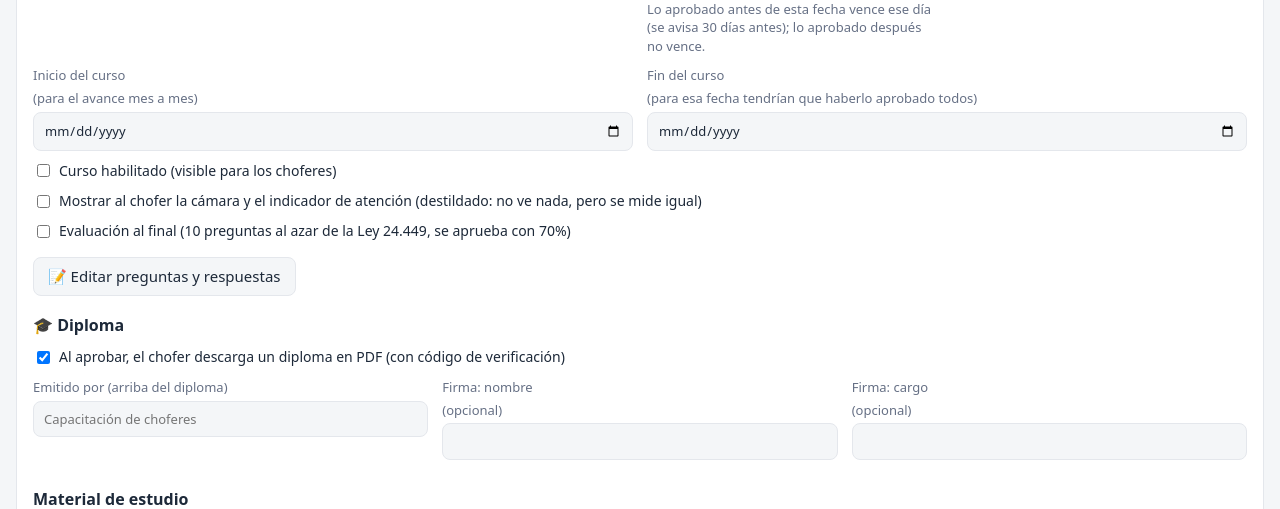
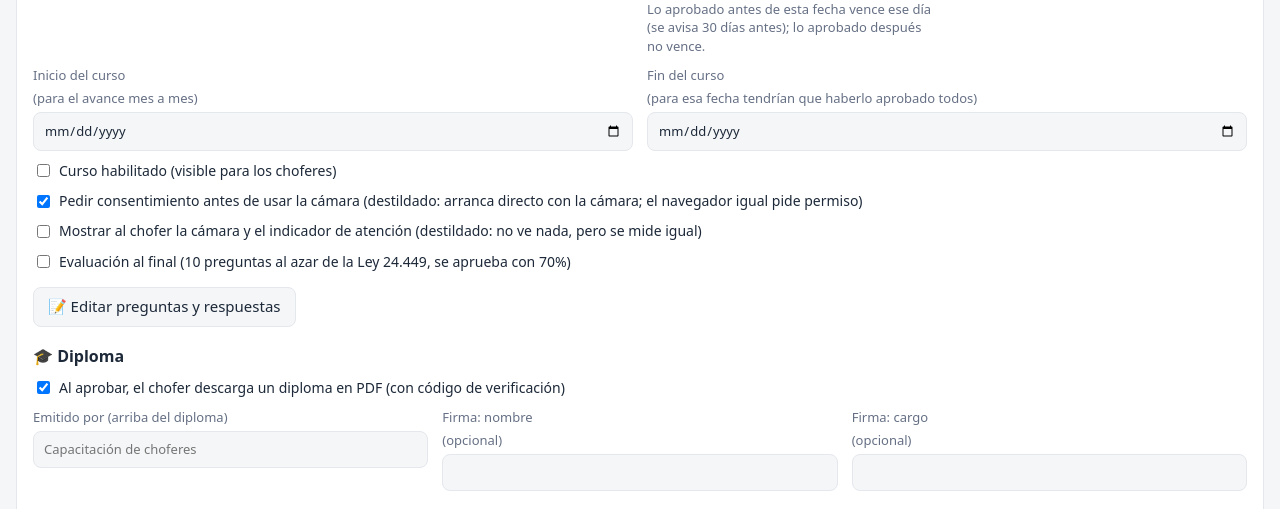
Before and after one commit to yimgame/capacitaciones, a FastAPI app: template panel/app/templates/curso_editar.html in a window 1280 px wide. Shown: the part 639-1148 px from the top of the page. Run offline with FastAPI, Linux system fonts and the light colour scheme; the template is opened without the code that fills it, so the values that code supplies are empty; parts of the project's set-up code (start-up, migrations or seed data) failed here and were passed over.

Commit message:
Curso: tilde «Pedir consentimiento antes de usar la cámara» (marcado por defecto)
Destildado, el chofer con cámara arranca directo (sin la pantalla de aviso; el navegador igual pide
permiso). El resultado guarda consentimiento=0 en ese caso. Si la cámara falla en modo automático sigue
sin cámara.

Co-Authored-By: Claude Opus 5.5 <noreply@anthropic.com>

```diff
--- a/panel/app/cursos.py
+++ b/panel/app/cursos.py
@@ -147,7 +147,7 @@ def guardar(curso, nueva_version=False, nota=""):
 
 _NOMBRES = {"titulo": "título", "descripcion": "descripción", "acceso": "quién lo puede hacer",
             "vigencia_meses": "vigencia", "vence_fecha": "fecha de vencimiento", "vigencia_desde": "cómo se cuenta la vigencia",
-            "atencion": "control de atención", "mostrar_camara": "mostrar cámara", "examen": "evaluación",
+            "atencion": "control de atención", "mostrar_camara": "mostrar cámara", "pedir_consentimiento": "pedir consentimiento", "examen": "evaluación",
             "min_segundos": "tiempo mínimo", "orden": "orden", "preguntas_por_examen": "preguntas por examen",
             "periodo_inicio": "fecha de inicio", "periodo_fin": "fecha de fin",
             "diploma": "diploma", "diploma_emisor": "quién emite el diploma", "diploma_firma_nombre": "firma del diploma",
@@ -280,6 +280,7 @@ def actualizar(slug, f):
     curso["descripcion"] = (f.get("descripcion") or "").strip()[:1000]
     curso["habilitado"] = f.get("habilitado") == "1"
     curso["mostrar_camara"] = f.get("mostrar_camara") == "1"
+    curso["pedir_consentimiento"] = f.get("pedir_consentimiento") == "1"
     curso["examen"] = f.get("examen") == "1"
     curso["atencion"] = f.get("atencion") if f.get("atencion") in ATENCION else "elegir"
     curso["acceso"] = f.get("acceso") if f.get("acceso") in ACCESO else "abierto"
@@ -416,6 +417,7 @@ def publico(curso):
                                   "mostrar_camara", "examen")} | {
         "aprobacion": curso.get("aprobacion", APROBACION), "acceso": curso.get("acceso", "abierto"),
         "version": curso.get("version", 1), "flujo": flujo, "idiomas": idiomas,
+        "pedir_consentimiento": curso.get("pedir_consentimiento", True),
         "videos": [_recurso_publico(v) for v in curso.get("videos", [])]}
 
 
--- a/panel/app/examen.py
+++ b/panel/app/examen.py
@@ -40,6 +40,8 @@ def iniciar():
         for tabla in ("examen_sesiones", "resultados"):          # 2026-11-17: qué versión del curso rindió
             if "curso_version" not in {r["name"] for r in c.execute(f"PRAGMA table_info({tabla})")}:
                 c.execute(f"ALTER TABLE {tabla} ADD COLUMN curso_version INTEGER")
+        if "consentimiento" not in {r["name"] for r in c.execute("PRAGMA table_info(examen_sesiones)")}:   # 2026-11-25
+            c.execute("ALTER TABLE examen_sesiones ADD COLUMN consentimiento INTEGER")
         if "diploma" not in {r["name"] for r in c.execute("PRAGMA table_info(resultados)")}:   # 2026-11-24
             c.execute("ALTER TABLE resultados ADD COLUMN diploma TEXT")
         c.execute("CREATE UNIQUE INDEX IF NOT EXISTS resultados_diploma ON resultados(diploma)")
@@ -117,10 +119,11 @@ def inicio(b):
         errores.append("Celular")
     if not 16 <= edad <= 90:
         errores.append("Fecha de nacimiento")
-    if modo == "camara" and b.get("consentimiento") is not True:
-        errores.append("Consentimiento")
     slug = str(b.get("curso") or "")
     curso = cursos.obtener(slug)
+    pide = (curso or {}).get("pedir_consentimiento", True)      # el curso puede no mostrar la pantalla de aviso
+    if modo == "camara" and pide and b.get("consentimiento") is not True:
+        errores.append("Consentimiento")
     if not curso or not curso.get("habilitado"):
         errores.append("Curso no disponible")
     elif curso.get("acceso") == "asignados" and not (ch and padron.asignacion(slug, ch["dni"])):
@@ -155,10 +158,10 @@ def inicio(b):
     with closing(cursos.con()) as c, c:
         c.execute("DELETE FROM examen_sesiones WHERE creado < ?", (ahora - VENCE_SESION,))
         c.execute("""INSERT INTO examen_sesiones (sesion, creado, curso, modo, nombre, dni, celular, empresa,
-                     fecha_nacimiento, preguntas, aprobacion, curso_version) VALUES (?,?,?,?,?,?,?,?,?,?,?,?)""",
+                     fecha_nacimiento, preguntas, aprobacion, curso_version, consentimiento) VALUES (?,?,?,?,?,?,?,?,?,?,?,?,?)""",
                   (sesion, ahora, slug, modo, nombre, dni, celular, empresa, nacimiento,
                    json.dumps(elegidas, ensure_ascii=False), curso.get("aprobacion", cursos.APROBACION),
-                   curso.get("version", 1)))
+                   curso.get("version", 1), 1 if modo == "camara" and b.get("consentimiento") is True else 0))
     return {"ok": True, "sesion": sesion,
             "preguntas": [{"n": i, "pregunta": p["pregunta"], "opciones": p["opciones"], "paso": p.get("paso")}
                           for i, p in enumerate(elegidas)]}
@@ -192,7 +195,7 @@ def fin(b):
         "celular": s["celular"], "empresa": s["empresa"], "fecha_nacimiento": s["fecha_nacimiento"],
         "curso": s["curso"], "modo": s["modo"], "correctas": correctas, "total": total, "puntaje": puntaje,
         "aprobado": puntaje >= aprobacion, "errores": " | ".join(f["pregunta"] for f in fallas),
-        "consentimiento": camara,
+        "consentimiento": camara and bool(s["consentimiento"]),   # con cámara sin la pantalla de aviso: queda 0
         "atencion_pct": _num(a.get("pct"), 100) if camara else None,
         "distracciones": _num(a.get("distracciones"), 9999) if camara else None,
         "salidas_pantalla": _num(a.get("salidas"), 9999) if camara else None,
--- a/panel/app/templates/curso_editar.html
+++ b/panel/app/templates/curso_editar.html
@@ -53,6 +53,8 @@
     <label>Fin del curso <span class="suave">(para esa fecha tendrían que haberlo aprobado todos)</span><input type="date" name="periodo_fin" value="{{ c.periodo_fin or '' }}"></label>
   </div>
   <label class="switch"><input type="checkbox" name="habilitado" value="1" {{ 'checked' if c.habilitado }}> Curso habilitado (visible para los choferes)</label>
+  <label class="switch"><input type="checkbox" name="pedir_consentimiento" value="1" {{ 'checked' if c.pedir_consentimiento is not defined or c.pedir_consentimiento }}>
+    Pedir consentimiento antes de usar la cámara (destildado: arranca directo con la cámara; el navegador igual pide permiso)</label>
   <label class="switch"><input type="checkbox" name="mostrar_camara" value="1" {{ 'checked' if c.mostrar_camara }}> Mostrar al chofer la cámara y el indicador de atención (destildado: no ve nada, pero se mide igual)</label>
   <label class="switch"><input type="checkbox" name="examen" value="1" {{ 'checked' if c.examen }}> Evaluación al final
     ({{ c.preguntas_por_examen or 10 }} preguntas al azar de {{ ((c.preguntas|length) ~ ' propias') if c.preguntas else 'la Ley 24.449' }}, se aprueba con {{ c.aprobacion or 70 }}%)</label>
```
Also changed, not shown: web/curso.html (+11 -4 lines).
